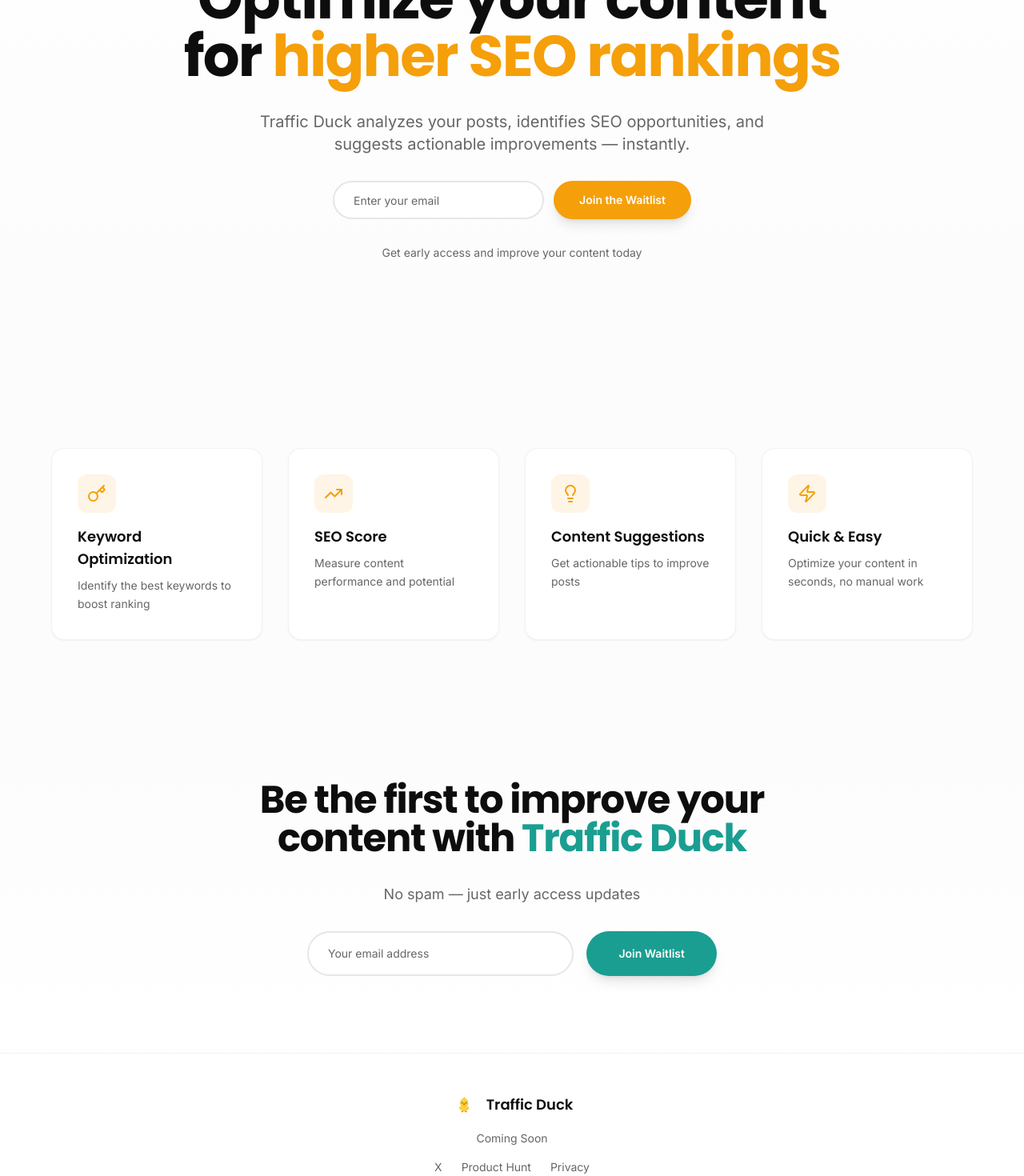
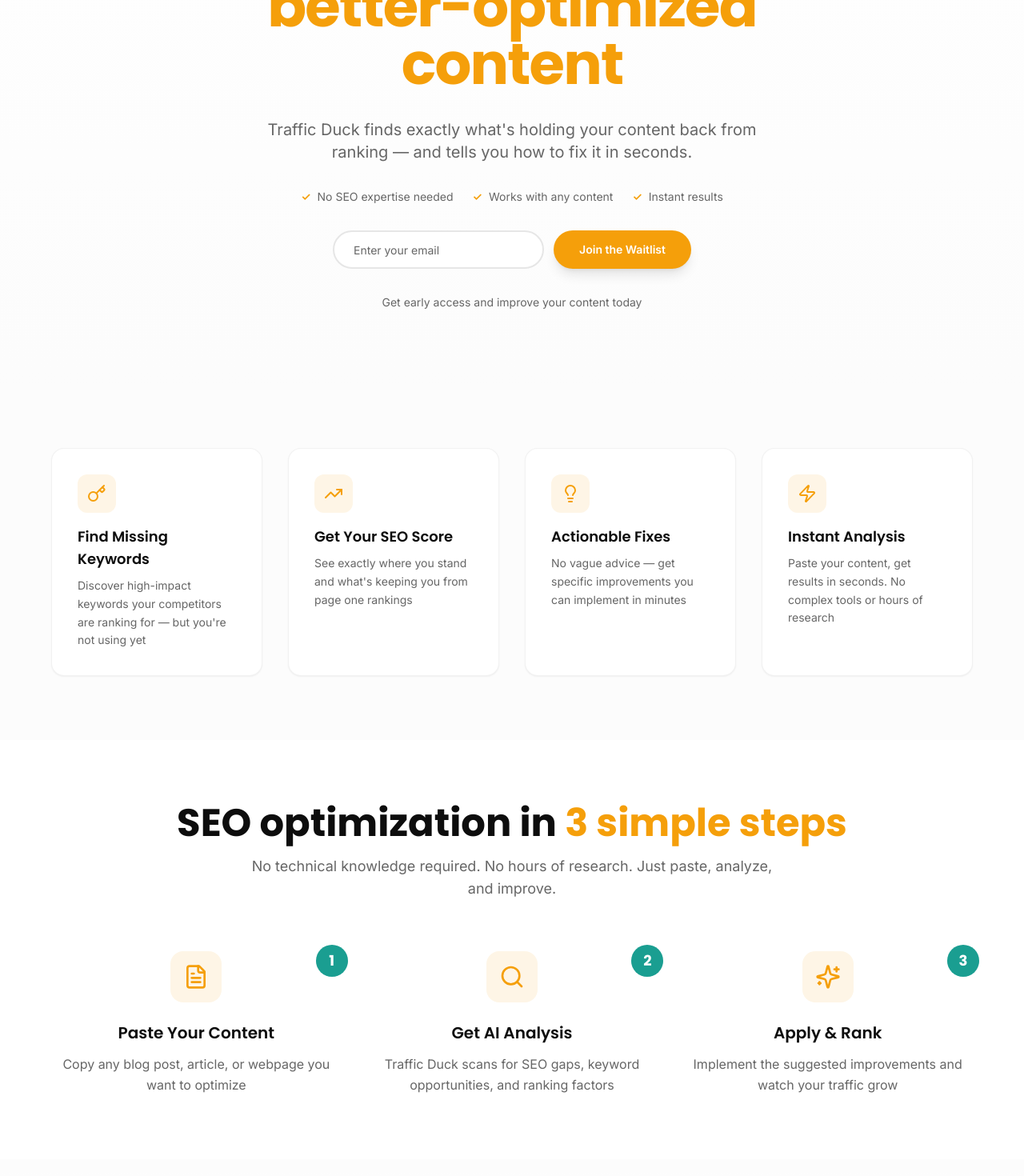
Before and after one commit to strawhatx/traffic-duck, a React (Vite) app: page / in a window 1280 px wide. Shown: the part 320-1790 px from the top of the page at 80% size. Built offline with nearby package versions, Linux system fonts and the light colour scheme; the HTML template or start-up script is replaced by a standard one.

Commit message:
Refine value proposition

```diff
--- a/src/components/Features.tsx
+++ b/src/components/Features.tsx
@@ -3,23 +3,23 @@ import { Key, TrendingUp, Lightbulb, Zap } from "lucide-react";
 const features = [
   {
     icon: Key,
-    title: "Keyword Optimization",
-    description: "Identify the best keywords to boost ranking",
+    title: "Find Missing Keywords",
+    description: "Discover high-impact keywords your competitors are ranking for — but you're not using yet",
   },
   {
     icon: TrendingUp,
-    title: "SEO Score",
-    description: "Measure content performance and potential",
+    title: "Get Your SEO Score",
+    description: "See exactly where you stand and what's keeping you from page one rankings",
   },
   {
     icon: Lightbulb,
-    title: "Content Suggestions",
-    description: "Get actionable tips to improve posts",
+    title: "Actionable Fixes",
+    description: "No vague advice — get specific improvements you can implement in minutes",
   },
   {
     icon: Zap,
-    title: "Quick & Easy",
-    description: "Optimize your content in seconds, no manual work",
+    title: "Instant Analysis",
+    description: "Paste your content, get results in seconds. No complex tools or hours of research",
   },
 ];
 
--- a/src/components/Hero.tsx
+++ b/src/components/Hero.tsx
@@ -27,14 +27,25 @@ const Hero = () => {
         </div>
 
         <h1 className="text-5xl md:text-6xl lg:text-7xl font-heading font-bold tracking-tight leading-tight">
-          Optimize your content for{" "}
-          <span className="text-primary">higher SEO rankings</span>
+          Stop losing traffic to{" "}
+          <span className="text-primary">better-optimized content</span>
         </h1>
 
         <p className="text-lg md:text-xl text-muted-foreground max-w-2xl mx-auto leading-relaxed">
-          Traffic Duck analyzes your posts, identifies SEO opportunities, and suggests
-          actionable improvements — instantly.
+          Traffic Duck finds exactly what's holding your content back from ranking — and tells you how to fix it in seconds.
         </p>
+
+        <div className="flex flex-wrap justify-center gap-6 text-sm text-muted-foreground mb-4">
+          <div className="flex items-center gap-2">
+            <span className="text-primary font-semibold">✓</span> No SEO expertise needed
+          </div>
+          <div className="flex items-center gap-2">
+            <span className="text-primary font-semibold">✓</span> Works with any content
+          </div>
+          <div className="flex items-center gap-2">
+            <span className="text-primary font-semibold">✓</span> Instant results
+          </div>
+        </div>
 
         <form onSubmit={handleSubmit} className="flex flex-col sm:flex-row gap-3 max-w-md mx-auto mt-8">
           <Input
--- /dev/null
+++ b/src/components/HowItWorks.tsx
@@ -0,0 +1,64 @@
+import { FileText, Search, Sparkles } from "lucide-react";
+
+const steps = [
+  {
+    icon: FileText,
+    step: "1",
+    title: "Paste Your Content",
+    description: "Copy any blog post, article, or webpage you want to optimize",
+  },
+  {
+    icon: Search,
+    step: "2",
+    title: "Get AI Analysis",
+    description: "Traffic Duck scans for SEO gaps, keyword opportunities, and ranking factors",
+  },
+  {
+    icon: Sparkles,
+    step: "3",
+    title: "Apply & Rank",
+    description: "Implement the suggested improvements and watch your traffic grow",
+  },
+];
+
+const HowItWorks = () => {
+  return (
+    <section className="py-20 px-4 bg-background">
+      <div className="max-w-6xl mx-auto">
+        <div className="text-center mb-16">
+          <h2 className="text-4xl md:text-5xl font-heading font-bold mb-4">
+            SEO optimization in <span className="text-primary">3 simple steps</span>
+          </h2>
+          <p className="text-lg text-muted-foreground max-w-2xl mx-auto">
+            No technical knowledge required. No hours of research. Just paste, analyze, and improve.
+          </p>
+        </div>
+
+        <div className="grid grid-cols-1 md:grid-cols-3 gap-8">
+          {steps.map((item, index) => (
+            <div
+              key={index}
+              className="relative text-center animate-fade-in"
+              style={{ animationDelay: `${index * 150}ms` }}
+            >
+              <div className="inline-flex items-center justify-center w-16 h-16 bg-primary/10 rounded-2xl mb-6">
+                <item.icon className="w-8 h-8 text-primary" />
+              </div>
+              <div className="absolute -top-2 -right-2 w-10 h-10 bg-secondary text-white rounded-full flex items-center justify-center font-heading font-bold text-lg">
+                {item.step}
+              </div>
+              <h3 className="text-xl font-heading font-semibold mb-3">
+                {item.title}
+              </h3>
+              <p className="text-muted-foreground leading-relaxed">
+                {item.description}
+              </p>
+            </div>
+          ))}
+        </div>
+      </div>
+    </section>
+  );
+};
+
+export default HowItWorks;
--- a/src/components/WaitlistForm.tsx
+++ b/src/components/WaitlistForm.tsx
@@ -18,12 +18,12 @@ const WaitlistForm = () => {
     <section id="waitlist" className="py-24 px-4 bg-gradient-to-b from-muted/30 to-background">
       <div className="max-w-2xl mx-auto text-center space-y-8">
         <h2 className="text-4xl md:text-5xl font-heading font-bold tracking-tight">
-          Be the first to improve your content with{" "}
-          <span className="text-secondary">Traffic Duck</span>
+          Join <span className="text-primary">500+ creators</span> waiting for{" "}
+          <span className="text-secondary">early access</span>
         </h2>
 
         <p className="text-lg text-muted-foreground">
-          No spam — just early access updates
+          Get lifetime early bird pricing when we launch — plus first priority for support
         </p>
 
         <form onSubmit={handleSubmit} className="flex flex-col sm:flex-row gap-4 max-w-lg mx-auto mt-8">
--- a/src/pages/Index.tsx
+++ b/src/pages/Index.tsx
@@ -1,5 +1,6 @@
 import Hero from "@/components/Hero";
 import Features from "@/components/Features";
+import HowItWorks from "@/components/HowItWorks";
 import WaitlistForm from "@/components/WaitlistForm";
 import Footer from "@/components/Footer";
 
@@ -8,6 +9,7 @@ const Index = () => {
     <div className="min-h-screen">
       <Hero />
       <Features />
+      <HowItWorks />
       <WaitlistForm />
       <Footer />
     </div>
```
